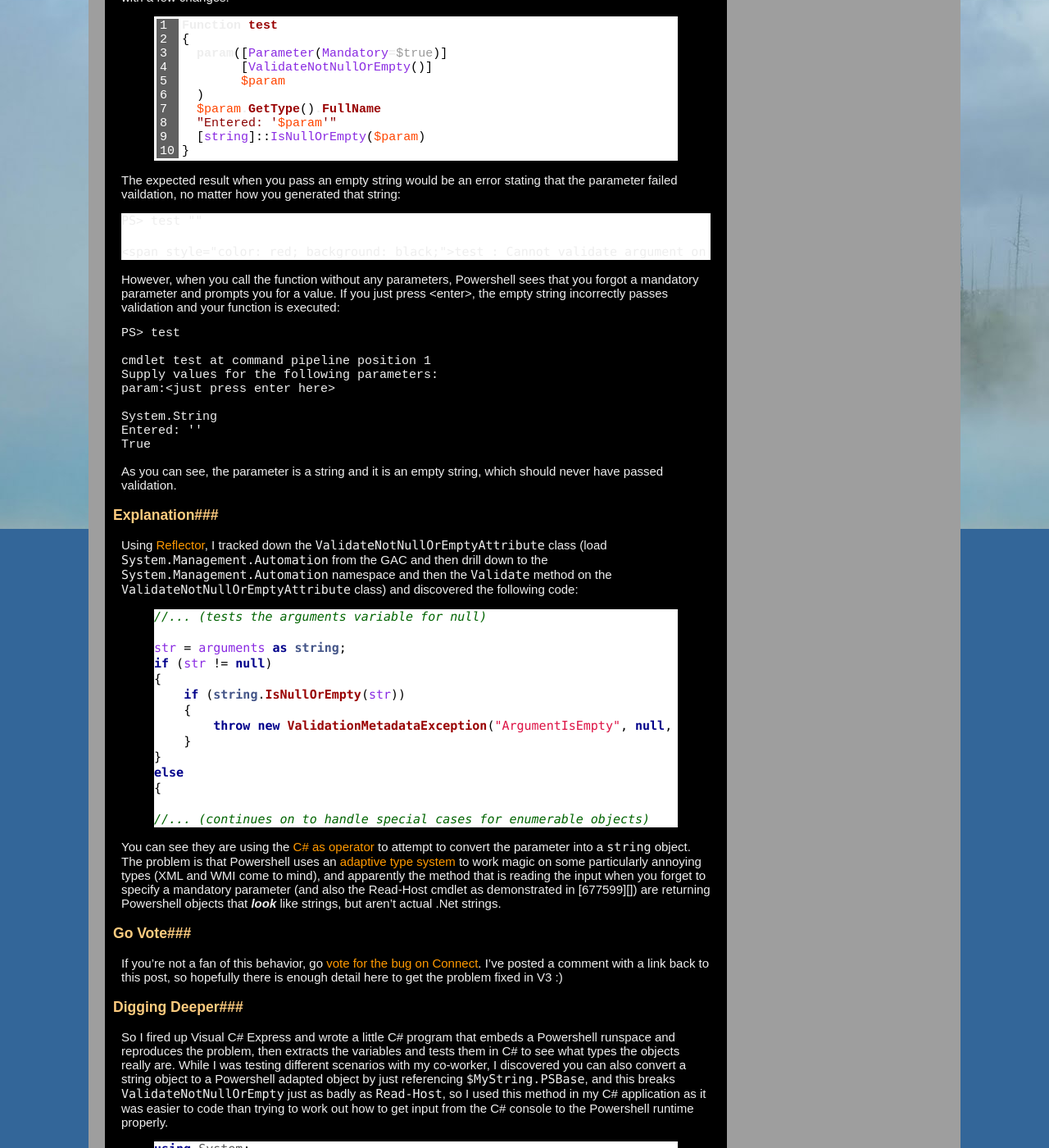
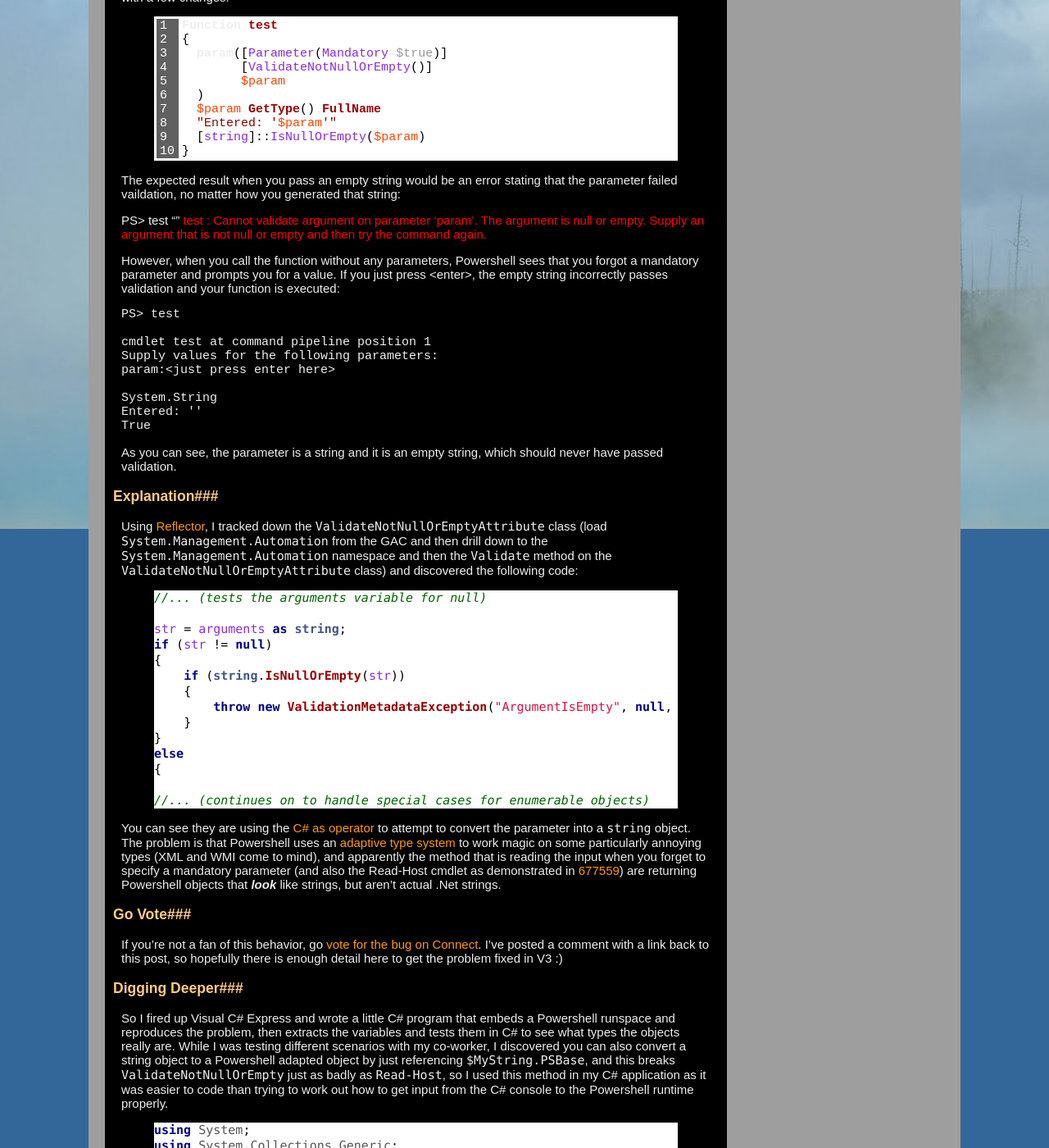
Before and after one commit to gpduck/gpduck.github.io, a Jekyll site: the page built from _posts/2012-02-08-powershell-validatenotnullorempty-bug.markdown, in a window 1280 px wide and 1400 px high, scrolled down 479 px. Shown: the whole window at 82% size. Built offline with Jekyll 4.4.1, drawn with Linux system fonts in a browser that asks for light colours; comment, search, counter and statistics services are not loaded.

Commit message:
fix html bug

````diff
--- a/_posts/2012-02-08-powershell-validatenotnullorempty-bug.markdown
+++ b/_posts/2012-02-08-powershell-validatenotnullorempty-bug.markdown
@@ -27,11 +27,8 @@ Function test
 
 The expected result when you pass an empty string would be an error stating that the parameter failed vaildation, no matter how you generated that string:
 
-```
-PS> test ""
-
+<span class="code">PS> test ""</span>
 <span style="color: red; background: black;">test : Cannot validate argument on parameter 'param'. The argument is null or empty. Supply an argument that is not null or empty and then try the command again.</span>
-```
 
 However, when you call the function without any parameters, Powershell sees that you forgot a mandatory parameter and prompts you for a value.  If you just press &lt;enter&gt;, the empty string incorrectly passes validation and your function is executed:
 
@@ -68,7 +65,7 @@ else
 //... (continues on to handle special cases for enumerable objects)
 {% endhighlight %}
 
-You can see they are using the [C# as operator][as] to attempt to convert the parameter into a ``string`` object.  The problem is that Powershell uses an [adaptive type system][adaptive] to work magic on some particularly annoying types (XML and WMI come to mind), and apparently the method that is reading the input when you forget to specify a mandatory parameter (and also the Read-Host cmdlet as demonstrated in [677599][]) are returning Powershell objects that ___look___ like strings, but aren't actual .Net strings.
+You can see they are using the [C# as operator][as] to attempt to convert the parameter into a ``string`` object.  The problem is that Powershell uses an [adaptive type system][adaptive] to work magic on some particularly annoying types (XML and WMI come to mind), and apparently the method that is reading the input when you forget to specify a mandatory parameter (and also the Read-Host cmdlet as demonstrated in [677559][]) are returning Powershell objects that ___look___ like strings, but aren't actual .Net strings.
 
 ###Go Vote###
 
````
